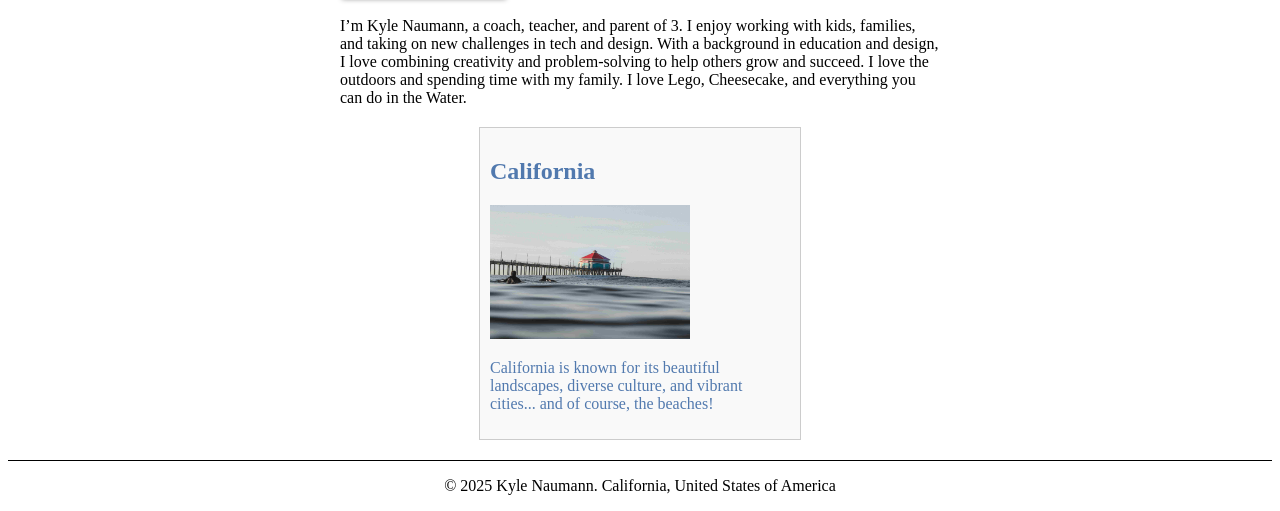
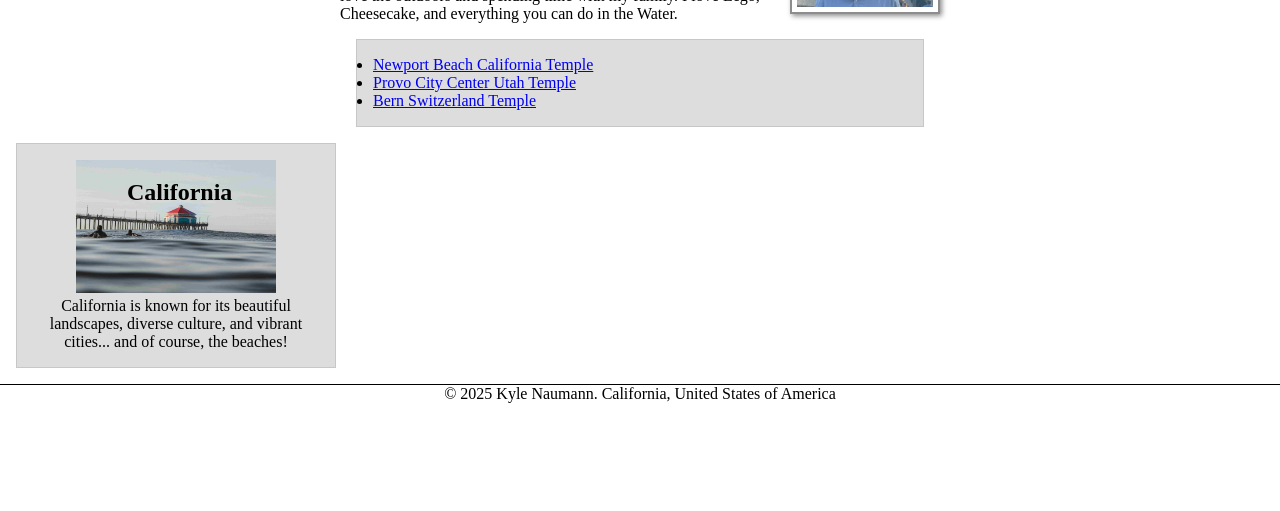
Before and after one commit to kyle-naumann/wdd130, a plain HTML site: page index.html in a window 1280 px wide. Shown: the part 294-805 px from the top of the page. Drawn offline with Linux system fonts and the light colour scheme.

Commit message:
codealong for index.html page

```diff
--- a/index.html
+++ b/index.html
@@ -15,6 +15,8 @@
         <nav>
             <a href="#">Home</a>
             <a href="wwr/">Rafting Website</a>
+            <a href="https://linkedin.com">Linkedin</a>
+            <a href="https://facebook.com">Facebook</a>
         </nav>
     </header>
     <main>
@@ -26,8 +28,13 @@
             grow and
             succeed. I love the outdoors and spending time with my family. I love Lego, Cheesecake, and everything you
             can do in the Water.</p>
+            <ul class="box">
+                <li><a href="https://www.churchofjesuschrist.org/temples/details/newport-beach-california-temple?lang=eng" target="_blank">Newport Beach California Temple</a></li>
+                <li><a href="https://www.churchofjesuschrist.org/temples/details/provo-city-center-temple?lang=eng" target="_blank">Provo City Center Utah Temple</a></li>
+                <li><a href="https://www.churchofjesuschrist.org/temples/details/bern-switzerland-temple?lang=eng" target="_blank">Bern Switzerland Temple</a></li>
+            </ul>
     </main>
-    <aside>
+    <aside class="box">
         <h2>California</h2>
         <img src="images/california.jpg" alt="A photo of Huntington Beach, California pier" width="200">
         <p>California is known for its beautiful landscapes, diverse culture, and vibrant cities... and of course, the beaches!</p>
--- a/styles/styles.css
+++ b/styles/styles.css
@@ -1,3 +1,10 @@
+*{
+    margin: 0;
+    padding: 0;
+    box-sizing: border-box;
+}
+
+
 nav {
     background-color: #8d8d8d;
     padding: 10px;
@@ -22,6 +29,7 @@
 }
 
 main img {
+    float: right;
     max-width: 150px;
     height: auto;
     border: #8d8d8d solid 2px;
@@ -40,6 +48,13 @@
     border: 1px solid #ccc;
     background-color: #f9f9f9;
     color: rgb(81, 121, 174);
+    position: relative;
+}
+
+aside h2{
+    position:absolute;
+    top: 35px;
+    left: 110px;
 }
 
 aside img {
@@ -56,3 +71,18 @@
     margin-top: 15px;
     border-top: 1px solid #000;
 }
+
+/* Class Selectors */
+
+.box {
+  margin: 1rem;
+  border: 1px solid rgb(0 0 0 / 10%);
+  padding: 1rem;
+  background-color: #ddd;
+  color: #000;
+}
+
+aside {;
+  width: 20em;
+  text-align: center;
+}
```
Also changed, not shown: wwr/styles.css (deleted), wwr/styles/rafting.css (renamed from styles/rafting.css).
